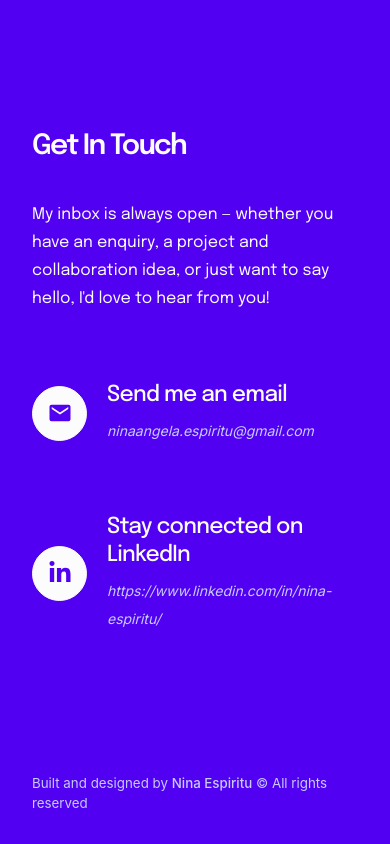
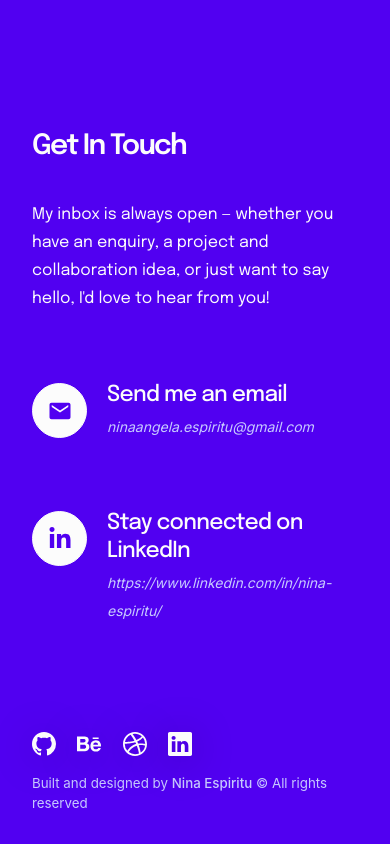
Before and after one commit to ninaespiritu/Nina-Espiritu, a React (Create React App) app: page / in a window 390 px wide. Shown: the part 8204-9048 px from the top of the page. Built offline with nearby package versions, Linux system fonts and the light colour scheme.

Commit message:
Fix responsive design (Contact)

```diff
--- a/src/components/Contact.js
+++ b/src/components/Contact.js
@@ -1,4 +1,5 @@
 import "../styles/Contact.css";
+import Socials from "../components/Socials.js";
 import { IoMdMail } from "react-icons/io";
 import { FaLinkedinIn } from "react-icons/fa";
 
@@ -59,6 +60,9 @@ const Contact = () => {
 			</div>
 
 			<div className="footer">
+				<div className="footer-socials">
+					<Socials />
+				</div>
 				<small>
 					Built and designed by{" "}
 					<a
--- a/src/styles/Contact.css
+++ b/src/styles/Contact.css
@@ -17,12 +17,12 @@
 }
 .link {
   margin: 68px 0 0;
- display: flex;
- flex-direction: row;
- align-items: center;
+  display: flex;
+  flex-direction: row;
+ /* align-items: center; */
 }
 .link h3 {
-  margin: 0 0 8px;
+  margin: 0 0 4px;
   font-size: 22px;
   letter-spacing: -0.75px;
   line-height: var( --font-body-height);
@@ -33,7 +33,7 @@
   color: var(--purple-light);
 }
 .link button {
-  margin: 0 20px 0 0;
+  margin: 2px 20px 0 0;
   height: 55px;
   width: 55px;
   display: flex;
@@ -63,6 +63,9 @@
   text-decoration: none;
   color: var(--neon-green);
 }
+.footer-socials {
+  display: none;
+}
 
 /* MEDIA QUERIES */
 
@@ -76,12 +79,14 @@
   .contact {
     padding: var(--padding-1024px);
   }
+  .footer-socials {
+    display: initial;
+  }
 }
 
 @media all and (max-width: 768px) {
   .contact {
     padding: var(--padding-768px);
-    /* justify-content: center; */
   }
 }
 
--- a/src/styles/Socials.css
+++ b/src/styles/Socials.css
@@ -38,21 +38,15 @@
 
 @media all and (max-width: 1024px) {
   .socials {
-    margin-left: var(--padding-1024px);
-    margin-bottom: calc(var(--padding-1024px) / 2);
+    position: static;
+    margin: 0;
+    padding: 0 0 12px;
+  }
+  .socials div {
+    color: var(--white);
+  }
+  .socials div:hover {
+    color: var(--white);
+    transform: none;
   }
 }
-
-@media all and (max-width: 768px) {
-  .socials {
-    margin-left: var(--padding-768px);
-    margin-bottom: calc(var(--padding-768px) / 2);
-  }
-}
-
-@media all and (max-width: 480px) {
-  .socials {
-    margin-left: var(--padding-480px);
-    margin-bottom: calc(var(--padding-480px) / 2);
-  }
-}
```
